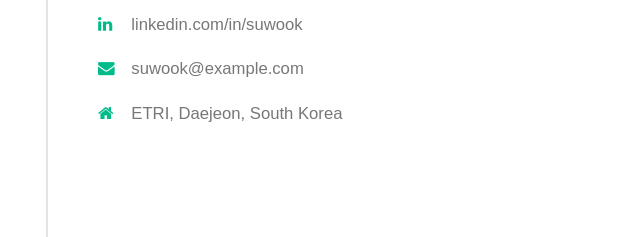
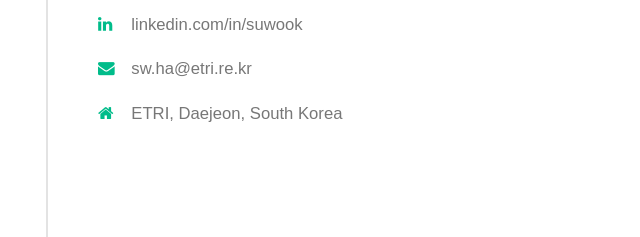
Before and after one commit to suwookha/Profile-Test, a plain HTML site: page index.html in a window 1280 px wide. Shown: the part 2325-2562 px from the top of the page, 594-1234 px from the left. Drawn offline with Linux system fonts and the light colour scheme.

Commit message:
Update email address

```diff
--- a/index.html
+++ b/index.html
@@ -115,7 +115,7 @@
                 <ul class="contact">
                     <li class="fa-twitter"><a href="#">@suwook</a></li>
                     <li class="fa-linkedin"><a href="#">linkedin.com/in/suwook</a></li>
-                    <li class="fa-envelope"><a href="mailto:suwook@example.com">suwook@example.com</a></li>
+                    <li class="fa-envelope"><a href="mailto:sw.ha@etri.re.kr">sw.ha@etri.re.kr</a></li>
                     <li class="fa-home">ETRI, Daejeon, South Korea</li>
                 </ul>
             </section>
```
